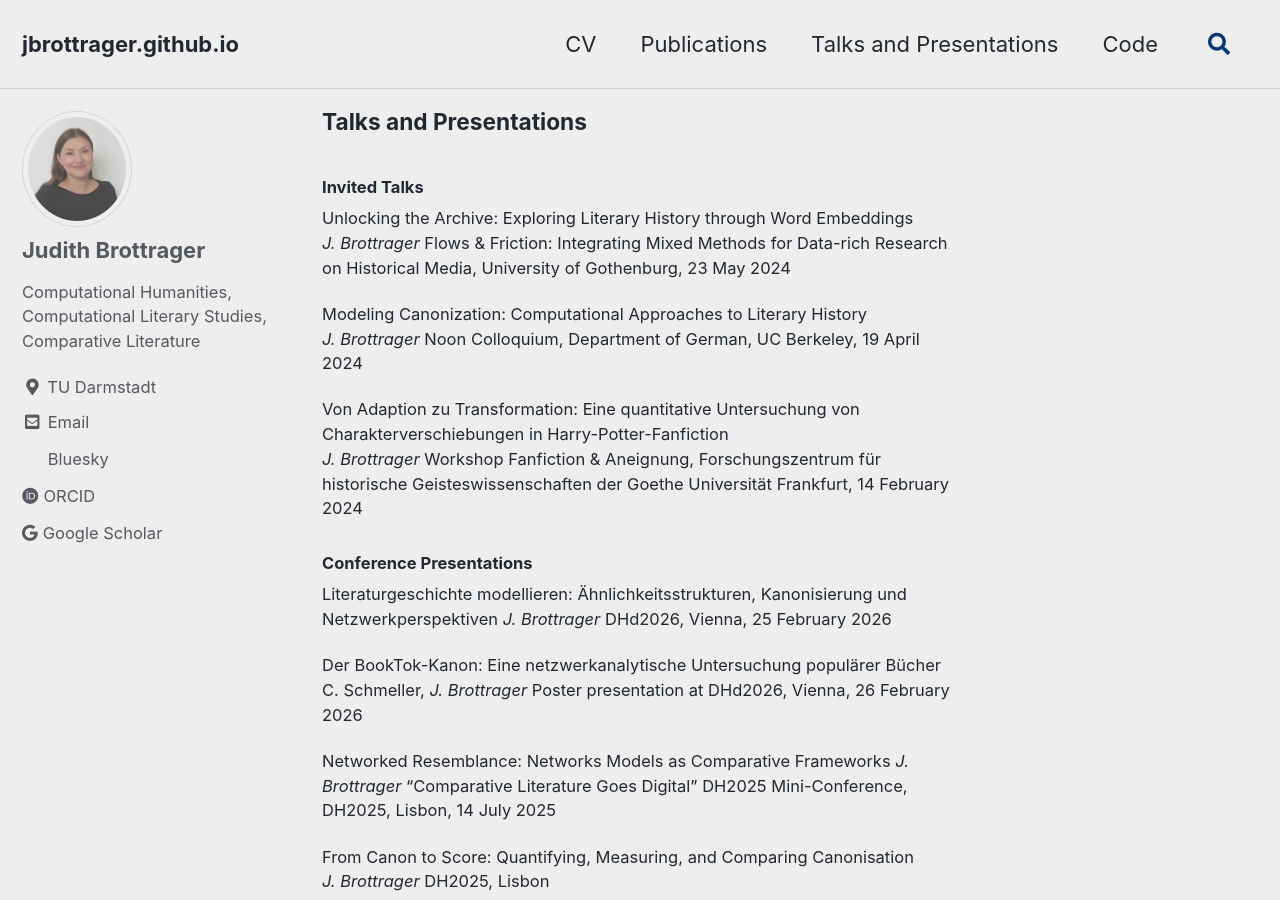
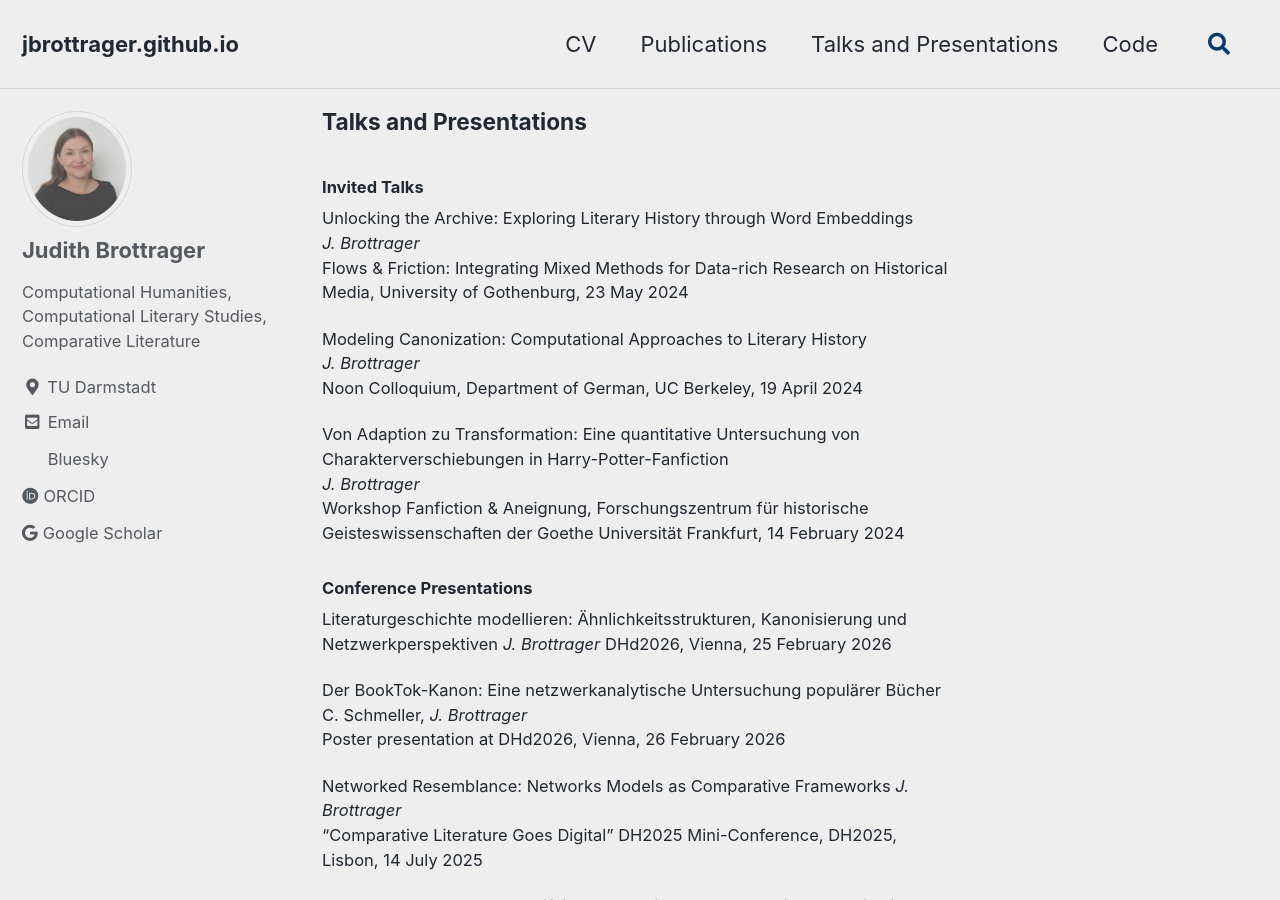
Before and after one commit to jbrottrager/jbrottrager.github.io, a Jekyll site: the page built from _pages/talks.md, in a window 1280 px wide and 900 px high. Built offline with Jekyll 4.4.1, drawn with Linux system fonts in a browser that asks for light colours; cached includes are drawn as plain includes.

```diff
--- a/_pages/talks.md
+++ b/_pages/talks.md
@@ -8,15 +8,15 @@ author_profile: true
 #### Invited Talks
 
 Unlocking the Archive: Exploring Literary History through Word Embeddings<br>
-*J. Brottrager*
+*J. Brottrager*<br>
 Flows & Friction: Integrating Mixed Methods for Data-rich Research on Historical Media, University of Gothenburg, 23 May 2024
 
 Modeling Canonization: Computational Approaches to Literary History<br>
-*J. Brottrager*
+*J. Brottrager*<br>
 Noon Colloquium, Department of German, UC Berkeley, 19 April 2024
 
 Von Adaption zu Transformation: Eine quantitative Untersuchung von Charakterverschiebungen in Harry-Potter-Fanfiction
-*J. Brottrager*
+*J. Brottrager*<br>
 Workshop Fanfiction & Aneignung, Forschungszentrum für historische Geisteswissenschaften der Goethe Universität Frankfurt, 14 February 2024
 
 #### Conference Presentations
@@ -26,43 +26,43 @@ Literaturgeschichte modellieren: Ähnlichkeitsstrukturen, Kanonisierung und Netz
 DHd2026, Vienna, 25 February 2026
 
 Der BookTok-Kanon: Eine netzwerkanalytische Untersuchung populärer Bücher
-C. Schmeller, *J. Brottrager*
+C. Schmeller, *J. Brottrager*<br>
 Poster presentation at DHd2026, Vienna, 26 February 2026
 
 Networked Resemblance: Networks Models as Comparative Frameworks
-*J. Brottrager*
+*J. Brottrager*<br>
 “Comparative Literature Goes Digital” DH2025 Mini-Conference, DH2025, Lisbon, 14 July 2025
 
 From Canon to Score: Quantifying, Measuring, and Comparing Canonisation
-*J. Brottrager*
+*J. Brottrager*<br>
 DH2025, Lisbon
 
 [Echoes Unveiled: Quantifying Literary Historical Scholarship with Word Embeddings](https://zenodo.org/records/13834936)
-*J. Brottrager*
+*J. Brottrager*<br>
 DH2024, Washington, DC
 
 Encoded Literary History: A Word Embedding Approach to Literary History
-*J. Brottrager*
+*J. Brottrager*<br>
 Poster presentation at CHR2023, Paris, 6-8 December 2023
 
 [Networks at Scale. A Metadata-Based Approach to Detecting Links Between Fanfiction-Communities](https://zenodo.org/records/7961822)
-*J. Brottrager*, A. Glawion, K. Herget, T. Weitin
+*J. Brottrager*, A. Glawion, K. Herget, T. Weitin<br>
 DH2023, Graz
 
 Modeling and Predicting Literary Reception: A Data-Rich Approach to Literary Historical Reception
-*J. Brottrager*, A. Stahl, A. Arslan, U. Brandes, T. Weitin
+*J. Brottrager*, A. Stahl, A. Arslan, U. Brandes, T. Weitin<br>
 CCLS2022, Darmstadt
 
 Kanonisierungs- und Wertungsscore: Modellierungen literaturwissenschaftlicher Konzepte<br>
-*J. Brottrager*
+*J. Brottrager*<br>
 Poster presentation at the Germanistentag 2022, Paderborn
 
 [Relating the Unread: A Data-Rich Approach to the Literary Canon and the "Great Unread"](https://dh2022.dhii.asia/dh2022bookofabsts.pdf)
-*J. Brottrager*
+*J. Brottrager*<br>
 DH2022, Tokyo (online)
 
 [Relating the Unread: Modellierungen der Literaturgeschichte](https://zenodo.org/record/6304590)
-*J. Brottrager*
+*J. Brottrager*<br>
 DHd2022, Potsdam (online)
 
 [Relating the Unread: Network Models in Literary History](https://zenodo.org/record/4737134)
```
